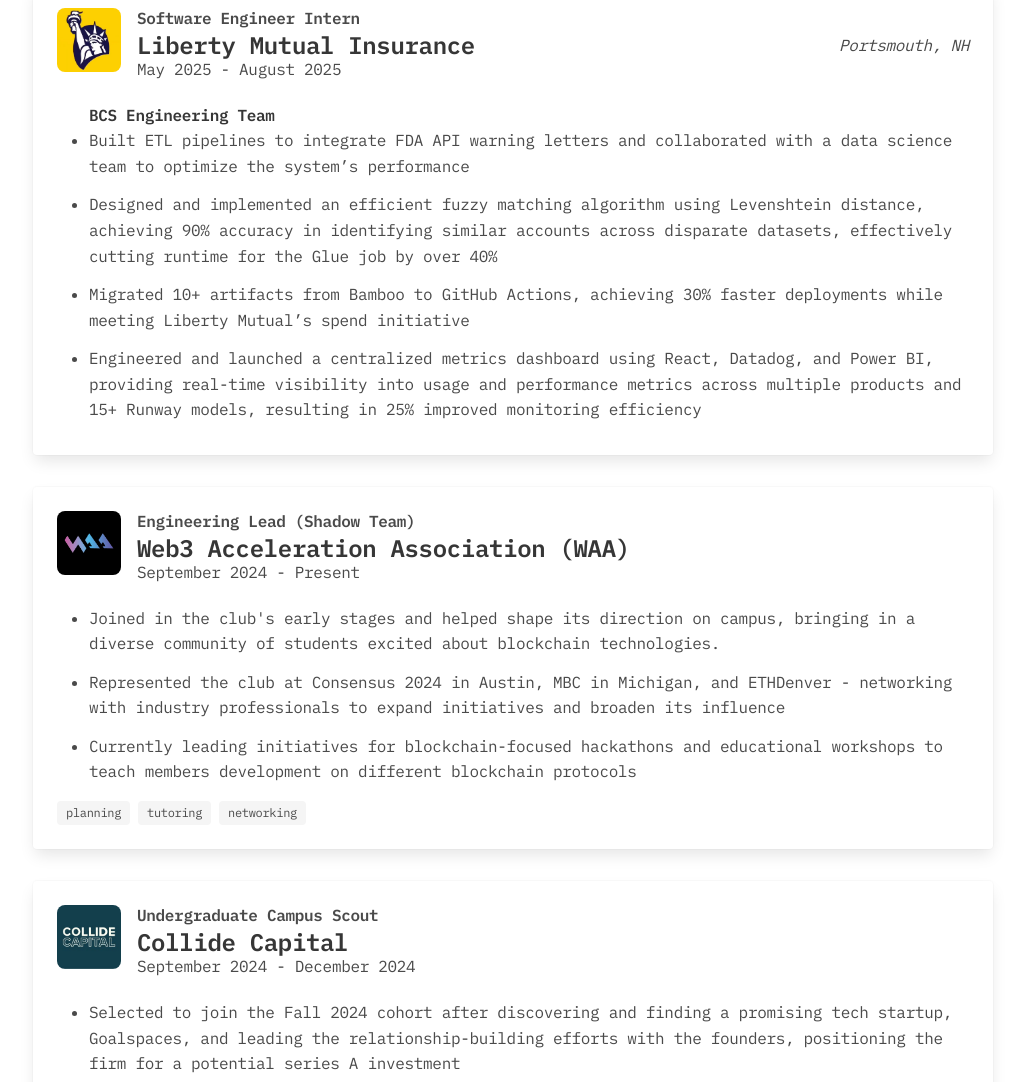
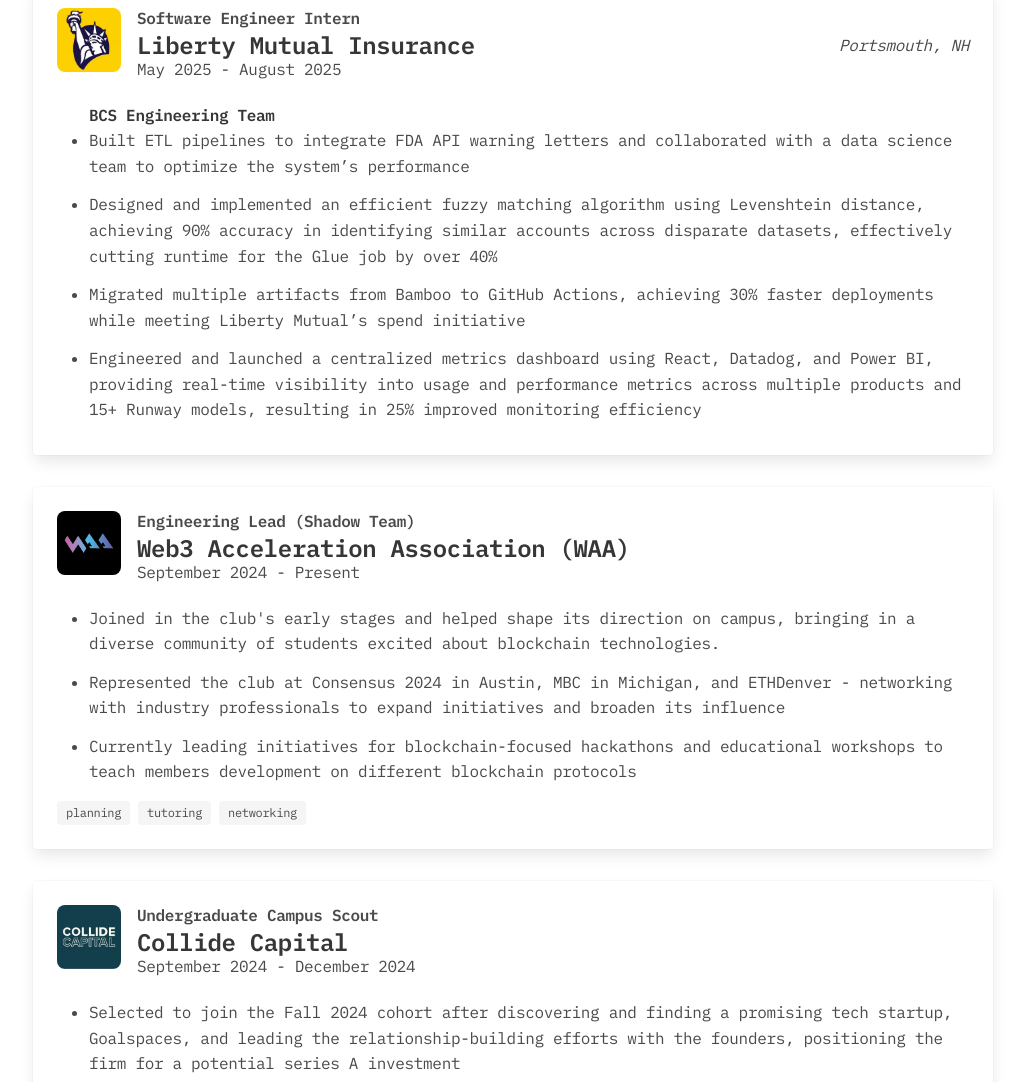
Before and after one commit to jb-gy/jb-gy.github.io, a plain HTML site: page index.html in a window 1280 px wide. Shown: the part 1079-2161 px from the top of the page, without its empty margins (127-1152 px from the left). Drawn offline with nearby package versions, Linux system fonts and the light colour scheme.

Commit message:
modified internship bullet points

```diff
--- a/index.html
+++ b/index.html
@@ -134,7 +134,7 @@
               <strong>BCS Engineering Team</strong>
               <li>Built ETL pipelines to integrate FDA API warning letters and collaborated with a data science team to optimize the system’s performance</li>
               <li>Designed and implemented an efficient fuzzy matching algorithm using Levenshtein distance, achieving 90% accuracy in identifying similar accounts across disparate datasets, effectively cutting runtime for the Glue job by over 40%</li>
-              <li>Migrated 10+ artifacts from Bamboo to GitHub Actions, achieving 30% faster deployments while meeting Liberty Mutual’s spend initiative</li>
+              <li>Migrated multiple artifacts from Bamboo to GitHub Actions, achieving 30% faster deployments while meeting Liberty Mutual’s spend initiative</li>
               <li>Engineered and launched a centralized metrics dashboard using React, Datadog, and Power BI, providing real-time visibility into usage and performance metrics across multiple products and 15+ Runway models, resulting in 25% improved monitoring efficiency</li>
             </ul>
             <div class="tags">
```
